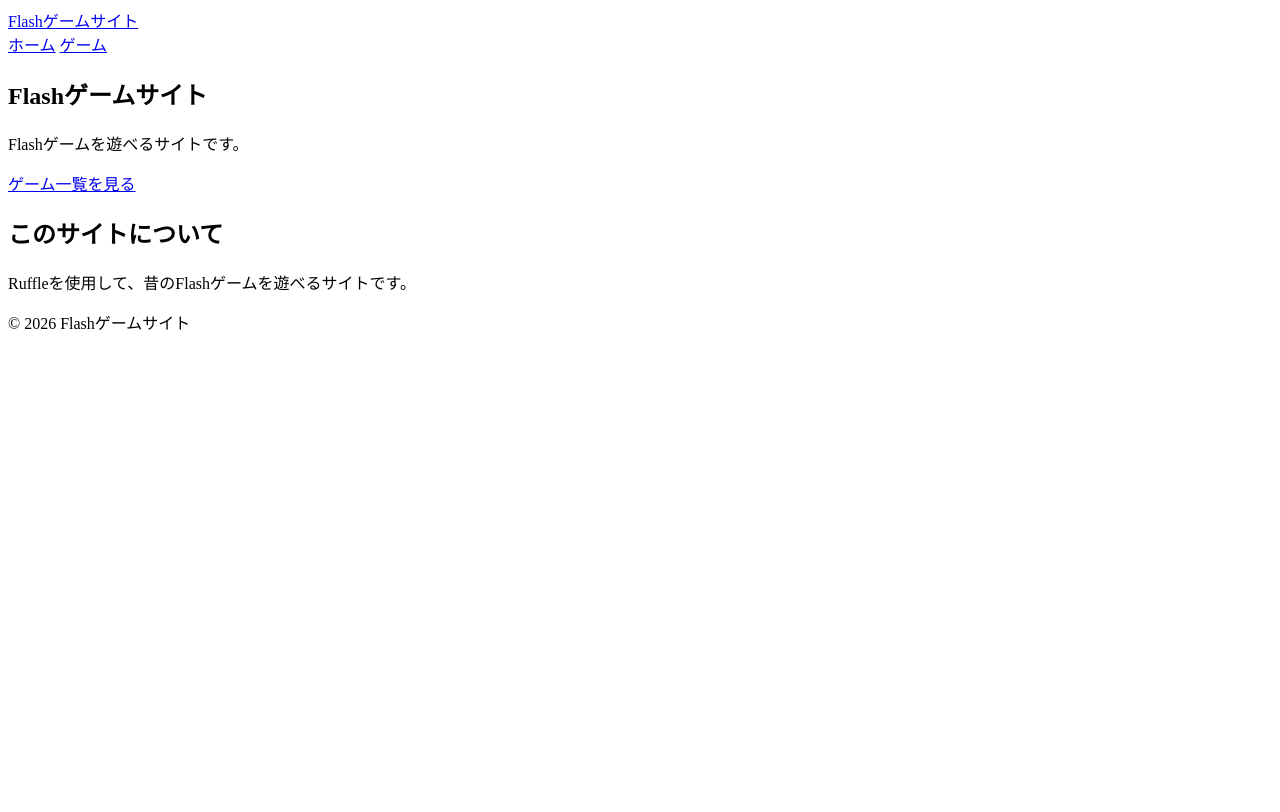
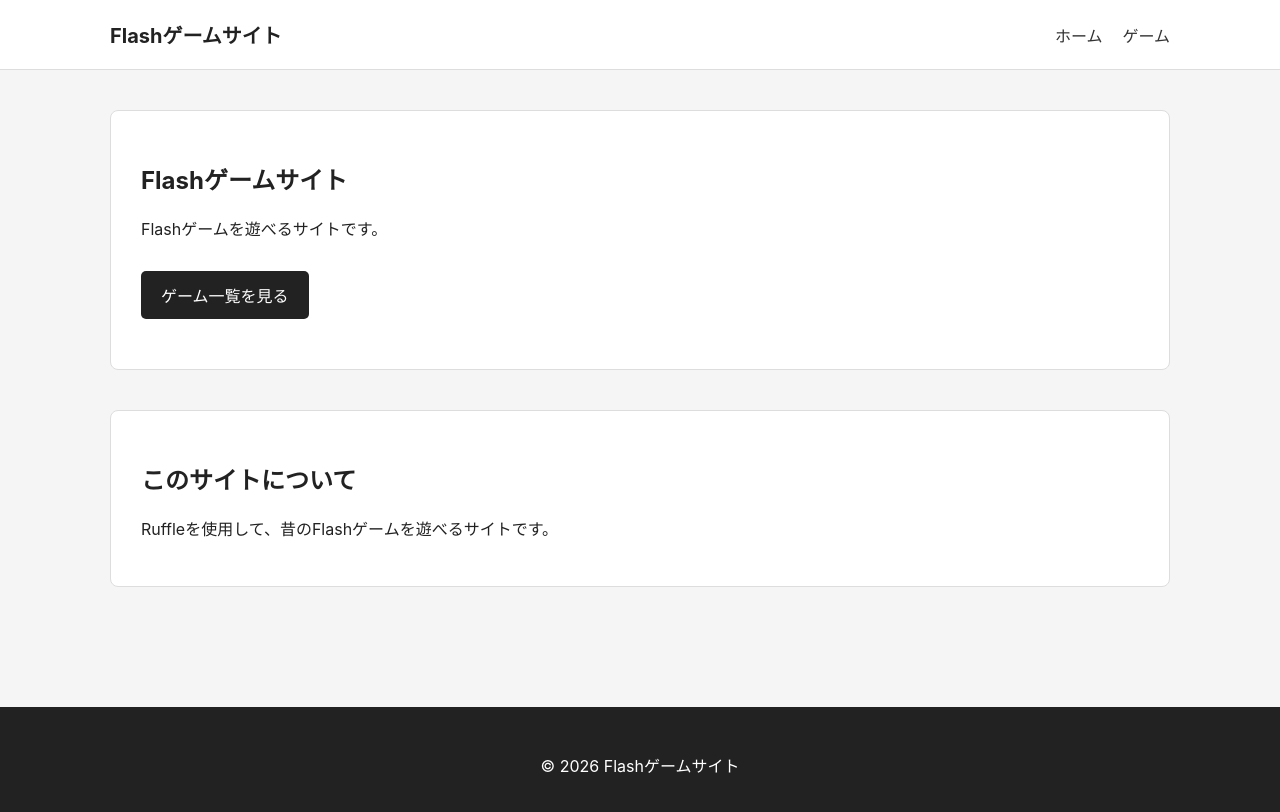
Before and after one commit to EgramJason/ej-web-site, a plain HTML site: page flash-game-site/index.html in a window 1280 px wide. Drawn offline with Linux system fonts and the light colour scheme.

Commit message:
Update common.css

```diff
--- a/flash-game-site/assets/css/common.css
+++ b/flash-game-site/assets/css/common.css
@@ -1,8 +1,121 @@
+* {
+    box-sizing: border-box;
+}
+
+html {
+    margin: 0;
+    padding: 0;
+}
+
+body {
+    margin: 0;
+    background: #f5f5f5;
+    color: #222;
+    font-family:
+        -apple-system,
+        BlinkMacSystemFont,
+        "Helvetica Neue",
+        Arial,
+        sans-serif;
+}
+
+header {
+    background: #ffffff;
+    border-bottom: 1px solid #ddd;
+}
+
+.site-header {
+    max-width: 1100px;
+    margin: 0 auto;
+    padding: 20px;
+
+    display: flex;
+    justify-content: space-between;
+    align-items: center;
+}
+
+.site-title {
+    color: #222;
+    text-decoration: none;
+    font-size: 20px;
+    font-weight: bold;
+}
+
+nav {
+    display: flex;
+    gap: 20px;
+}
+
+nav a {
+    color: #333;
+    text-decoration: none;
+}
+
+nav a:hover {
+    text-decoration: underline;
+}
+
+main {
+    max-width: 1100px;
+    margin: 0 auto;
+    padding: 40px 20px;
+}
+
+.hero {
+    background: #ffffff;
+    padding: 50px 30px;
+    margin-bottom: 40px;
+
+    border: 1px solid #ddd;
+    border-radius: 8px;
+}
+
+.hero h1 {
+    margin-top: 0;
+}
+
+.button {
+    display: inline-block;
+
+    margin-top: 15px;
+    padding: 12px 20px;
+
+    background: #222;
+    color: #fff;
+
+    text-decoration: none;
+    border-radius: 5px;
+}
+
+.button:hover {
+    opacity: 0.8;
+}
+
+section {
+    background: #ffffff;
+    padding: 30px;
+    margin-bottom: 30px;
+
+    border: 1px solid #ddd;
+    border-radius: 8px;
+}
+
+footer {
+    margin-top: 50px;
+    padding: 30px;
+
+    background: #222;
+    color: #fff;
+    text-align: center;
+}
+
+
 /* Ruffle */
 
 #ruffle-wrapper {
     width: 400px;
     height: 300px;
+    margin: 0 auto;
     overflow: hidden;
 }
 
@@ -19,27 +132,3 @@
     height: 300px !important;
     display: block !important;
 }
-
-
-/* スマートフォン */
-
-@media (max-width: 800px) {
-
-    #ruffle-wrapper {
-        width: 100%;
-        max-width: 400px;
-        height: auto;
-        aspect-ratio: 4 / 3;
-    }
-
-    #ruffle-container {
-        width: 100%;
-        height: 100%;
-    }
-
-    #ruffle-container ruffle-player {
-        width: 100% !important;
-        height: 100% !important;
-    }
-
-}
```
